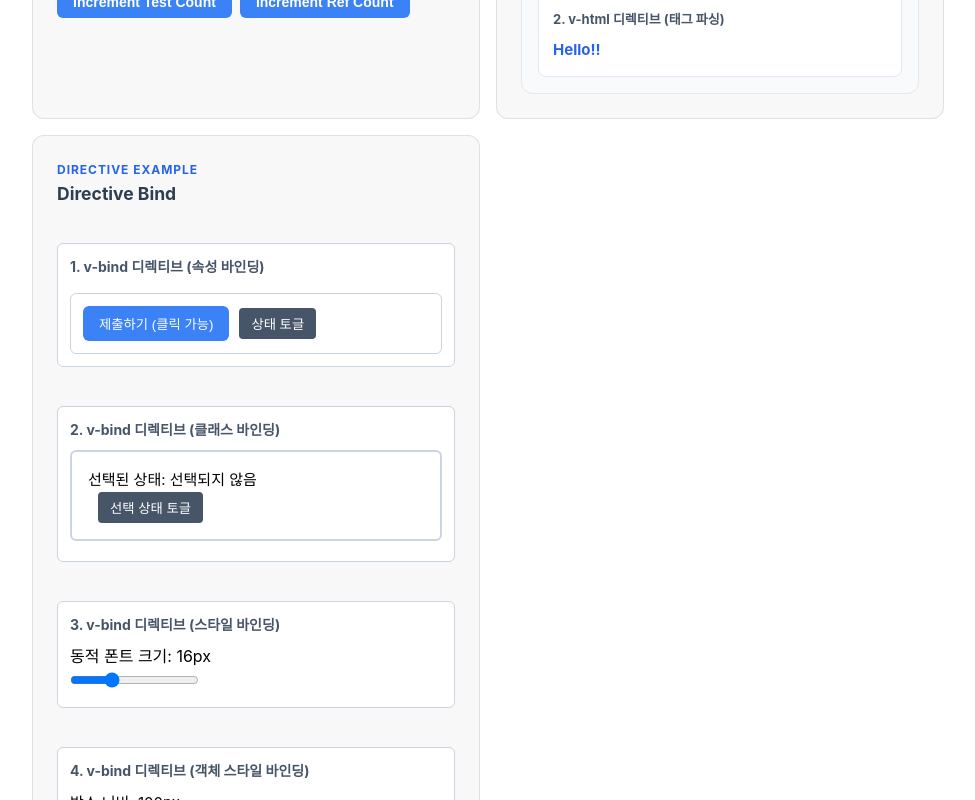
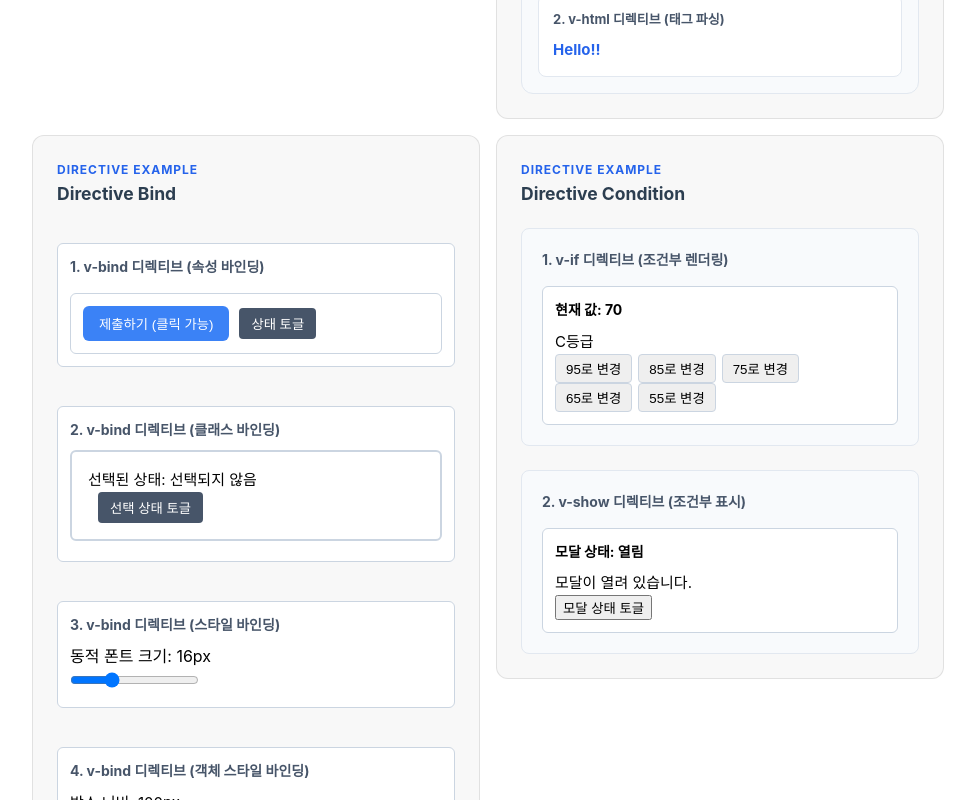
Before and after one commit to ShinHyeongcheol/skala-vue, a Vue app in the folder skala-vue/: page / in a window 1280 px wide. Shown: the part 540-1340 px from the top of the page, without its empty margins (152-1127 px from the left). Built offline with nearby package versions, Linux system fonts and the light colour scheme.

Commit message:
#3: directive condition practice

```diff
--- a/skala-vue/src/App.vue
+++ b/skala-vue/src/App.vue
@@ -2,6 +2,7 @@
 import SampleOne from './components/practices/codeChallenge/SampleOne.vue'
 import DirectiveText from './components/practices/codeChallenge/DirectiveText.vue'
 import DirectiveBind from './components/practices/codeChallenge/DirectiveBind.vue'
+import DirectiveCondition from './components/practices/codeChallenge/DirectiveCondition.vue'
 </script>
 
 <template>
@@ -40,6 +41,13 @@ import DirectiveBind from './components/practices/codeChallenge/DirectiveBind.vu
             <h3>Directive Bind</h3>
           </div>
           <DirectiveBind />
+        </article>
+        <article class="practice-card">
+          <div class="card-heading">
+            <p>Directive example</p>
+            <h3>Directive Condition</h3>
+          </div>
+          <DirectiveCondition />
         </article>
       </div>
     </section>
@@ -111,6 +119,7 @@ h2 {
   display: grid;
   grid-template-columns: repeat(2, minmax(0, 1fr));
   gap: 1rem;
+  align-items: start;
 }
 
 .practice-card,
--- /dev/null
+++ b/skala-vue/src/components/practices/codeChallenge/DirectiveCondition.vue
@@ -0,0 +1,52 @@
+<script setup>
+import { ref } from 'vue'
+
+const currentValue = ref(70)
+const isModalOpen = ref(true)
+</script>
+
+
+<template>
+    <div class="step-card">
+        <h3 class="label">1. v-if 디렉티브 (조건부 렌더링)</h3>
+        <div class="item">
+            <p class="label">현재 값: {{ currentValue }}</p>
+            <div v-if="currentValue >= 90" class="result"> A등급 </div>
+            <div v-else-if="currentValue >= 80" class="result"> B등급 </div>
+            <div v-else-if="currentValue >= 70" class="result"> C등급 </div>
+            <div v-else-if="currentValue >= 60" class="result"> D등급 </div>
+            <div v-else class="result"> F등급 </div>
+
+            <div class="btn-group">
+                <button @click="currentValue = 95" class="btn">95로 변경</button>
+                <button @click="currentValue = 85" class="btn">85로 변경</button>
+                <button @click="currentValue = 75" class="btn">75로 변경</button>
+                <button @click="currentValue = 65" class="btn">65로 변경</button>
+                <button @click="currentValue = 55" class="btn">55로 변경</button>
+            </div>
+        </div>
+    </div>
+    <div class="step-card">
+        <h3 class="label">2. v-show 디렉티브 (조건부 표시)</h3>
+        <div class="item">
+            <p class="label">모달 상태: {{ isModalOpen ? '열림' : '닫힘' }}</p>
+            <div v-show="isModalOpen" class="result"> 모달이 열려 있습니다. </div>
+            <button @click="isModalOpen = !isModalOpen" class="btn">모달 상태 토글</button>
+        </div>
+    </div>
+</template>
+
+<style scoped>
+.step-card { padding: 20px; background: #f8fafc; border-radius: 8px; border: 1px solid #e2e8f0; }
+.item { margin-top: 15px; padding: 12px; background: white; border-radius: 6px; border: 1px solid #cbd5e1; }
+.label { font-weight: bold; color: #475569; margin: 0 0 8px 0; font-size: 14px; }
+.item > .label, .result { color: #000; }
+.badge { padding: 10px; border-radius: 6px; font-weight: bold; margin-bottom: 8px; }
+.grade-a { background-color: #dcfce7; color: #166534; }
+.grade-b { background-color: #dbeafe; color: #1e40af; }
+.grade-c { background-color: #fef3c7; color: #92400e; }
+.grade-f { background-color: #fee2e2; color: #991b1b; }
+.btn-group button { margin-right: 6px; padding: 4px 10px; border: 1px solid #cbd5e1; border-radius: 4px; cursor: pointer; }
+.toggle-btn { padding: 6px 12px; background-color: #0284c7; color: white; border: none; border-radius: 4px; cursor: pointer; }
+.modal-box { margin-top: 10px; padding: 14px; background-color: #e0f2fe; border: 1px solid #7dd3fc; border-radius: 6px; color: #0369a1; }
+</style>
```
